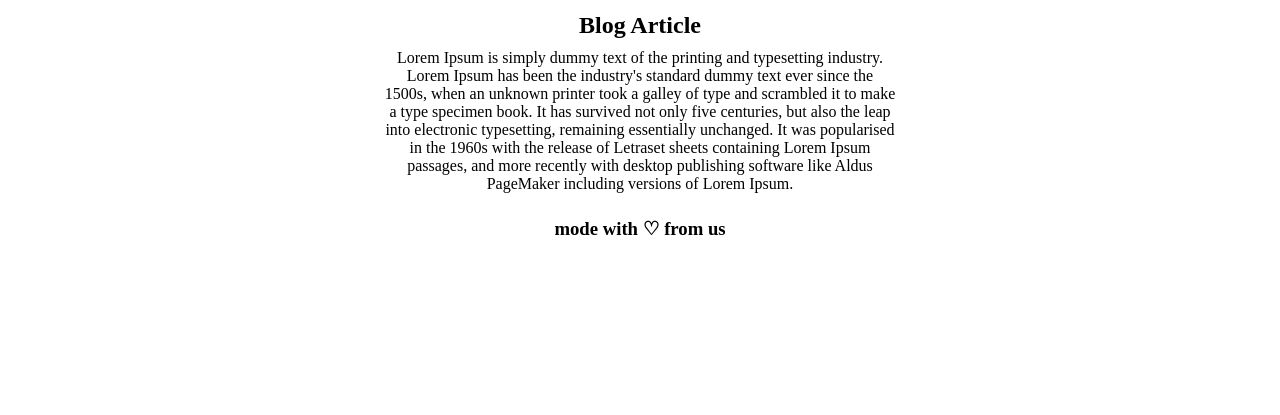
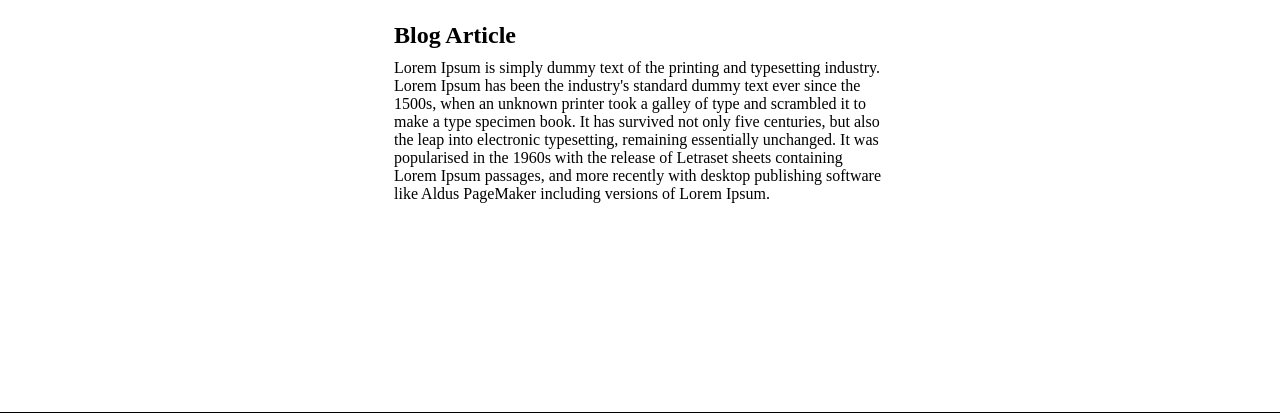
Before and after one commit to emerson-baiano/html-blogpost, a plain HTML site: page index.html in a window 1280 px wide. Shown: the part 629-1044 px from the top of the page. Before the commit the page ends 884 px from the top, so only its background shows below. Drawn offline with Linux system fonts and the light colour scheme.

Commit message:
position fixes

```diff
--- a/styles.css
+++ b/styles.css
@@ -2,7 +2,6 @@
   box-sizing: border-box;
   margin: 0;
   padding: 0;
-  text-align: center;
 }
 .container {
   display: flex;
@@ -59,12 +58,21 @@ h1 {
   margin-bottom: 10px;
 }
 
-article p {
+article {
+  min-height: 50vh;
   width: 40vw;
+  display: flex;
+  flex-direction: column;
   margin: 0 auto;
-  margin-bottom: 10px;
+  padding: 10px;
 }
-
+main {
+  border-bottom: 1px solid #000;
+}
 footer {
   padding: 15px;
+  height: 150px;
+  display: flex;
+  align-items: flex-end;
+  justify-content: center;
 }
```
